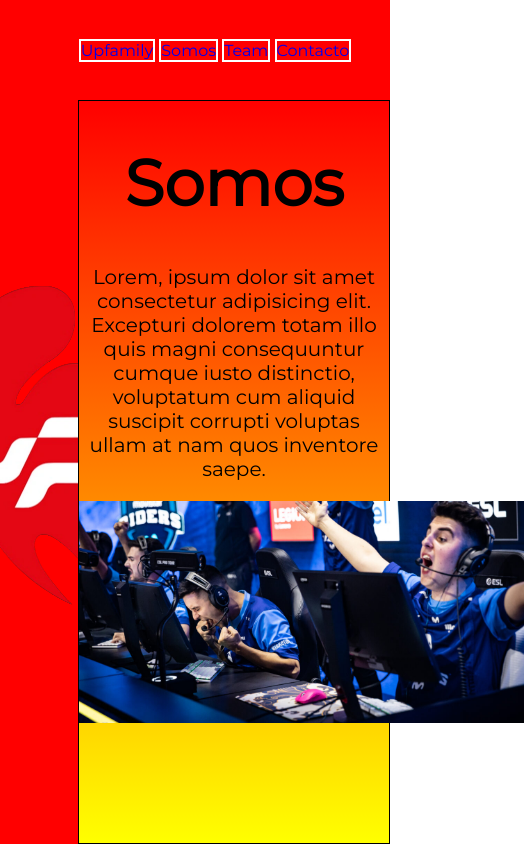
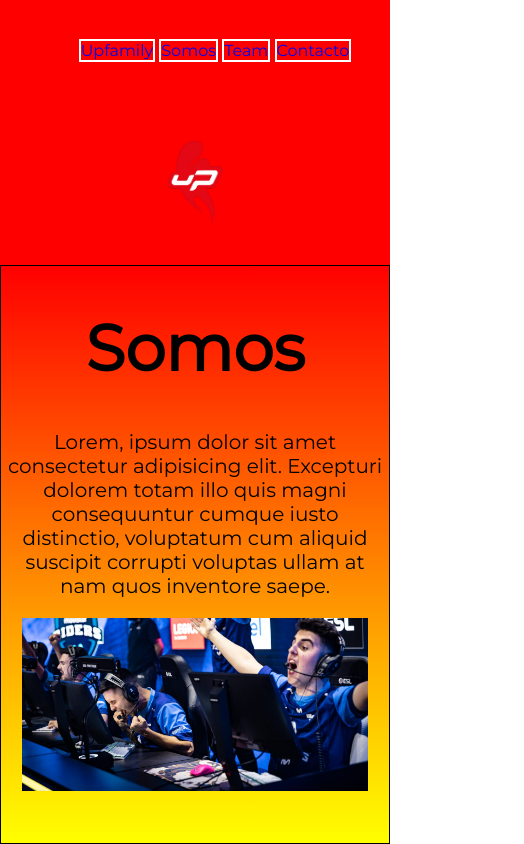
Before and after one commit to TobiasVEGA/Upesports, a plain HTML site: page pages/somos.html in a window 390 px wide. Shown: the whole page, 524 px wide, since content can reach past the window. Drawn offline with nearby package versions, Linux system fonts and the light colour scheme.

Commit message:
Responsive

```diff
--- a/assets/estilos.css
+++ b/assets/estilos.css
@@ -98,8 +98,6 @@ p{
 a{
     text-decoration: none;
 }
-
-/*** MENU ***/
  .textlink{
     color: aliceblue;
     display: inline-block;
@@ -112,3 +110,19 @@ a{
  #home{
     flex-wrap: wrap;
  }
+ @media screen and (max-width: 768px){
+    .grid {
+        grid-template-areas:
+                        'nav nav nav nav nav nav nav nav nav nav'
+                         'lat lat lat lat lat lat lat lat lat lat'
+                         'lat lat lat lat lat lat lat lat lat lat'
+                         'prin prin prin prin prin prin prin prin prin prin'
+                         'prin prin prin prin prin prin prin prin prin prin'
+                         'prin prin prin prin prin prin prin prin prin prin'
+                         'prin prin prin prin prin prin prin prin prin prin'
+                         'prin prin prin prin prin prin prin prin prin prin'
+                         'prin prin prin prin prin prin prin prin prin prin'
+                         'prin prin prin prin prin prin prin prin prin prin'
+        ;
+    }
+ }
--- a/pages/somos.html
+++ b/pages/somos.html
@@ -12,7 +12,6 @@
     />
   </head>
   <body>
-
     <div class="grid">
       <nav id="navegacion">
         <ul id="lista-ho">
@@ -23,18 +22,19 @@
         </ul>
       </nav>
 
-      <!-- <div>
-        <img src="../assets/img/UP esports.jpg" height="30%" alt="">
-      </div> -->
-
       <div id="fotoLat">
-        <img src="../assets/img/UPlogo.png" height="50%" alt="">
+        <img src="../assets/img/UPlogo.png" height="50%" alt="" />
       </div>
 
       <div id="principal" class="gradient">
-        <h1  class="animate__animated animate__flash">Somos</h1>
-        <p>Lorem, ipsum dolor sit amet consectetur adipisicing elit. Excepturi dolorem totam illo quis magni consequuntur cumque iusto distinctio, voluptatum cum aliquid suscipit corrupti voluptas ullam at nam quos inventore saepe.</p>
-        <img src="../assets/img/UP esports.jpg" height="30%" alt="">
+        <h1 class="animate__animated animate__flash">Somos</h1>
+        <p>
+          Lorem, ipsum dolor sit amet consectetur adipisicing elit. Excepturi
+          dolorem totam illo quis magni consequuntur cumque iusto distinctio,
+          voluptatum cum aliquid suscipit corrupti voluptas ullam at nam quos
+          inventore saepe.
+        </p>
+        <img src="../assets/img/UP esports.jpg" height="30%" alt="" />
       </div>
     </div>
   </body>
```
Also changed, not shown: index.html (+2 -5 lines), pages/contacto.html (+8 -3 lines), pages/upfamily.html (+0 -1 lines).
